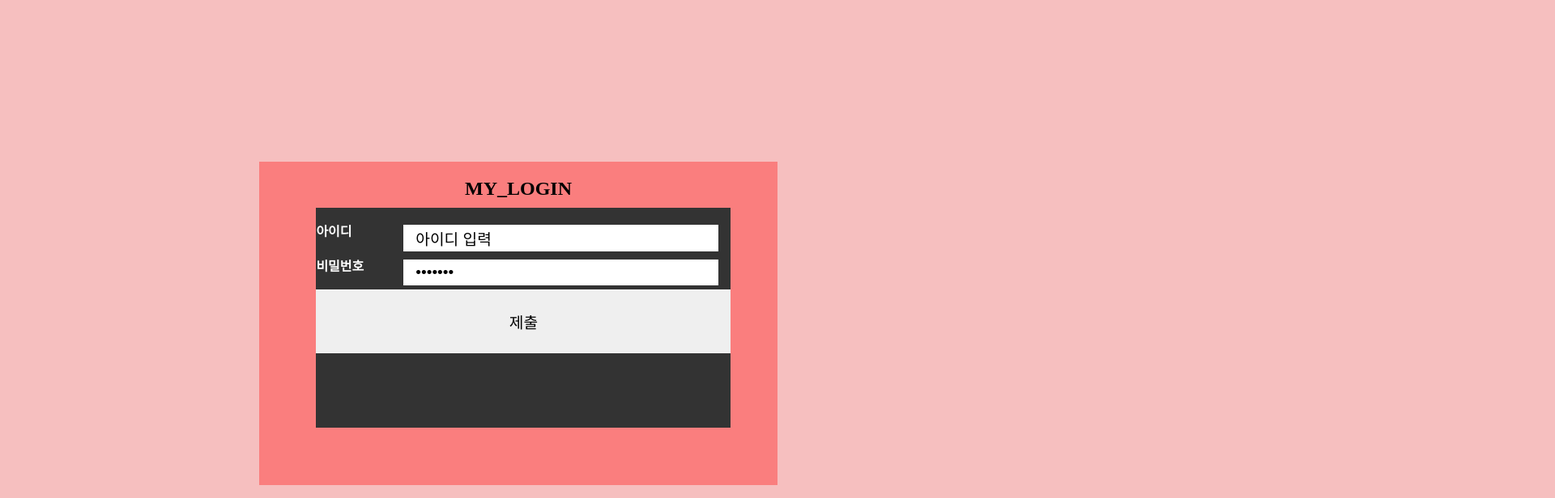
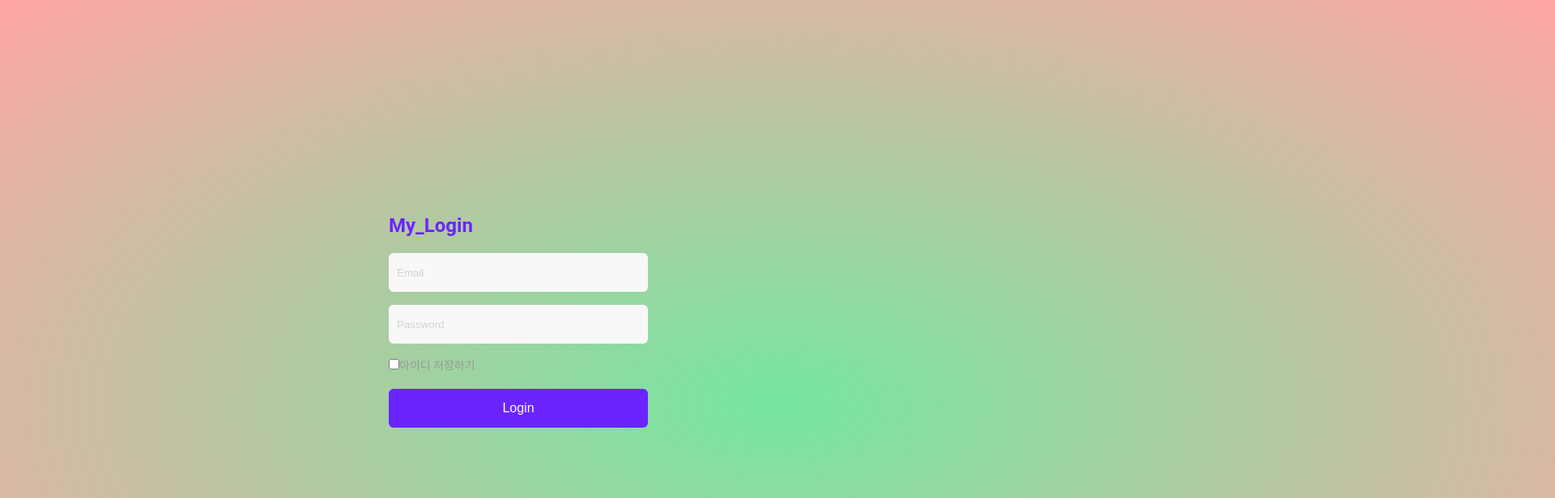
Before and after one commit to wogml909/TEAM4, a plain HTML site: page login.html in a window 1280 px wide. Shown: the top 616 px of the page at 81% size, 1920 px wide, since content can reach past the window. Drawn offline with Linux system fonts and the light colour scheme.

Commit message:
로그인수정

```diff
--- a/login.html
+++ b/login.html
@@ -6,83 +6,85 @@
     <title>로그인</title>
 </head>
 <style>
+        *{
+            padding: 0;
+            margin: 0;
+            border: none;
+        }
         body{
-        background-color: rgb(246, 191, 191);
-    }
-    section{
-        position: relative;
-        top:0;
-        left:0;
-    }
-    .login{
-        width: 50%;
-        height: 50%;
-        display: fixed;
-        background-color: rgb(250, 126, 126);
-        position: absolute;
-        top: 25%;
-        left: 25%;
+            font-size: 14px;
+            font-family: 'Roboto', sans-serif;
         }
         .container{
-        height: 85%;
-        position: relative;
-        top:0;
-        left: 0;
+            width: 1920px;
+            height: 1000px;
+            background: radial-gradient(#75e6a0, #ffa5a5);
         }
-    .container h1{
+        .login-wrapper{
+            position: absolute;
+            left: 50%;
+            top:50%;
+            transform: translate(-50%,-50%);
+            width: 400px;
+            height: 350px;
+            padding: 40px;
+            box-sizing: border-box;
+        }
+
+        .login-wrapper > h2{
+            font-size: 24px;
+            color: #6A24FE;
+            margin-bottom: 20px;
+        }
+        #login-form > input{
             width: 100%;
-        text-align: center;
+            height: 48px;
+            padding: 0 10px;
+            box-sizing: border-box;
+            margin-bottom: 16px;
+            border-radius: 6px;
+            background-color: #F8F8F8;
         }
-    .form{
-        width: 80%;
-        height: 80%;
-        margin: 0 auto;
-        background-color: #333;
-        position: absolute;
-        left: 11%;
-        top: 11%;
+        #login-form > input::placeholder{
+            color: #D2D2D2;
         }
-    .form p{
-        width: 100%;
+        #login-form > input[type="submit"]{
+            color: #fff;
+            font-size: 16px;
+            background-color: #6A24FE;
+            margin-top: 20px;
         }
-    .form p strong{
-        float: left;
-        display: block;
-        width: 20%;
-        border: none;
-        color: white;
+        #login-form > input[type="checkbox"]{
+            display: none;
         }
-    .form p input{
-        float: left;
-        margin: 1%;
-        padding: 1% 3%;
-        display: block;
-        width: 70%;
-        border: none;
+        #login-form > label{
+            color: #999999;
         }
-    .form input{
-        width: 100%;
-        border: 0;
-        padding: 5% 0;
-        font-size: 1.2em;
+        #login-form input[type="checkbox"] + label{
+            cursor: pointer;
+            padding-left: 26px;
+            background-image: url("checkbox.png");
+            background-repeat: no-repeat;
+            background-size: contain;
+        }
+        #login-form input[type="checkbox"]:checked + label{
+            background-image: url("checkbox-active.png");
+            background-repeat: no-repeat;
+            background-size: contain;
         }
 </style>
 <body>
-    <section class="login">
     <div class="container">
-            <h1>MY_LOGIN</h1>
-            <form class="form" action="">
-                <p>
-                    <strong>아이디</strong>
-                    <input type="text" name="name" value="아이디 입력">
-                </p>
-                <p>
-                    <strong>비밀번호</strong>
-                    <input type="password" name="password" value="비밀번호 입력">
-                </p>
-                <input type="submit" value="제출">
+    <div class="login-wrapper">
+        <h2>My_Login</h2>
+        <form method="post" action="서버의url" id="login-form">
+            <input type="text" name="userName" placeholder="Email">
+            <input type="password" name="userPassword" placeholder="Password">
+            <label for="remember-check">
+                <input type="checkbox" id="remember-check">아이디 저장하기
+            </label>
+            <input type="submit" value="Login">
         </form>
      </div>
-    </section>
+</div>
 </body>
-</html>
```
Lines whose indentation alone changed are shown as unchanged.
